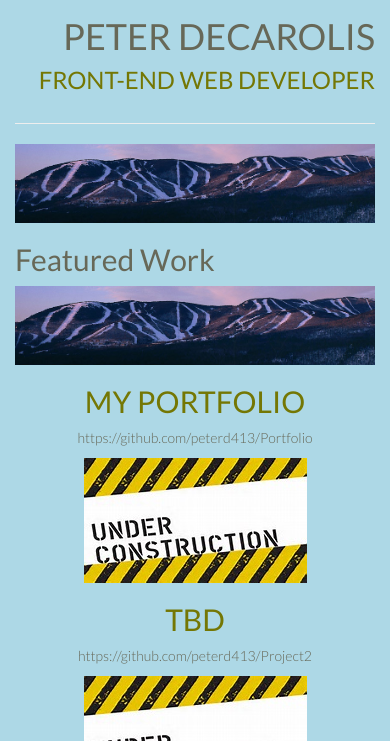
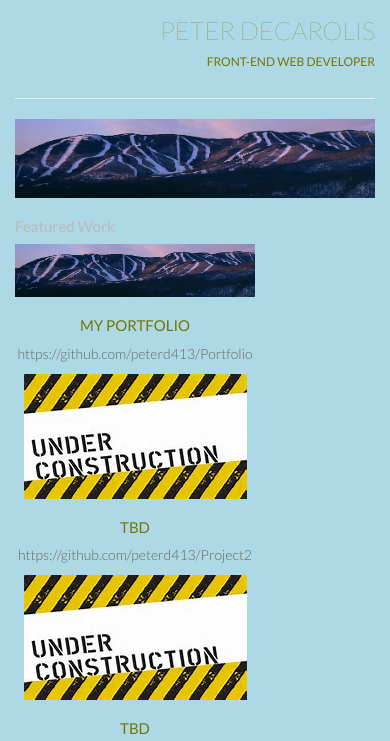
Before and after one commit to peterd413/Portfolio, a plain HTML site: page framework/index.html in a window 390 px wide. Shown: the part 103-844 px from the top of the page. Drawn offline with Linux system fonts and the light colour scheme.

Commit message:
added more responsiveness

```diff
--- a/framework/css/main.css
+++ b/framework/css/main.css
@@ -22,8 +22,9 @@ img {
     max-width : 100%;
 }
 
+h1 {
     font-weight: 100;
-    font-size : 60px;
+    font-size : 50px;
     color : #747704;
 }
 
@@ -42,6 +43,30 @@ h3 {
 
 h4 {
     font-weight: normal;
-    font-size : 24px;
+    font-size : 15px;
     color : #747704;
 }
+
+
+@media screen and (max-width: 990px) {
+        .projects {
+            width : 75%;
+        }
+    }
+ @media screen and (max-width: 500px) {
+        .projects {
+            width : 75%;
+        }
+        h1 {
+            font-size: 25px;
+        }
+        h2 {
+            font-size: 15px;
+        }
+        h3 {
+            font-size: 15px;
+        }
+        h4 {
+            font-size: 12px;
+        }
+    }
--- a/framework/index.html
+++ b/framework/index.html
@@ -12,7 +12,7 @@
 
 <body>
   <div class="container">
-      <div class="row">
+      <div class="row top-banner">
         <div class="col-md-6">
           <img class="img-responsive" width="100px"  src="images/udacity_logo.png" alt="Udacity Logo">
         </div>
@@ -28,19 +28,19 @@
       </div>
 
 
-      <div class="row">
+      <div class="row large-image">
         <div class="col-md-12">
           <img class="img-responsive center-block" width="1280px" src="images/sundayriver1.jpg" alt="Large Mountain Image">
         </div>
       </div>
 
 
-      <div class="row">
+      <div class="row featured-work">
         <div class="col-md-12">
           <h2> Featured Work</h2>
         </div>
       </div>
-      <div class="row">
+      <div class="row projects">
         <div class="col-md-4 text-center">
           <img class="img-responsive center-block" data-toggle="modal" data-target="#project1" src="images/sundayriver1.jpg" alt="Mountain Image">
           <h3> MY PORTFOLIO </h3>
```
